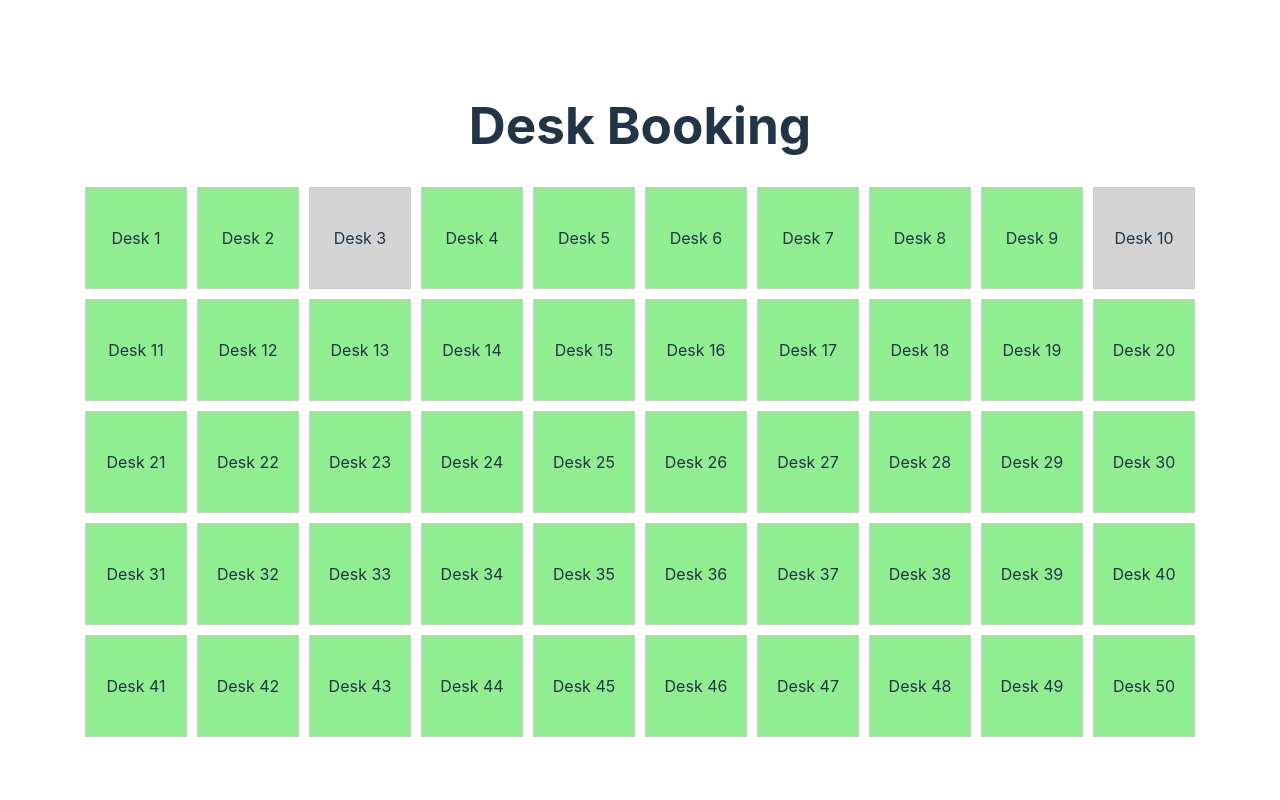
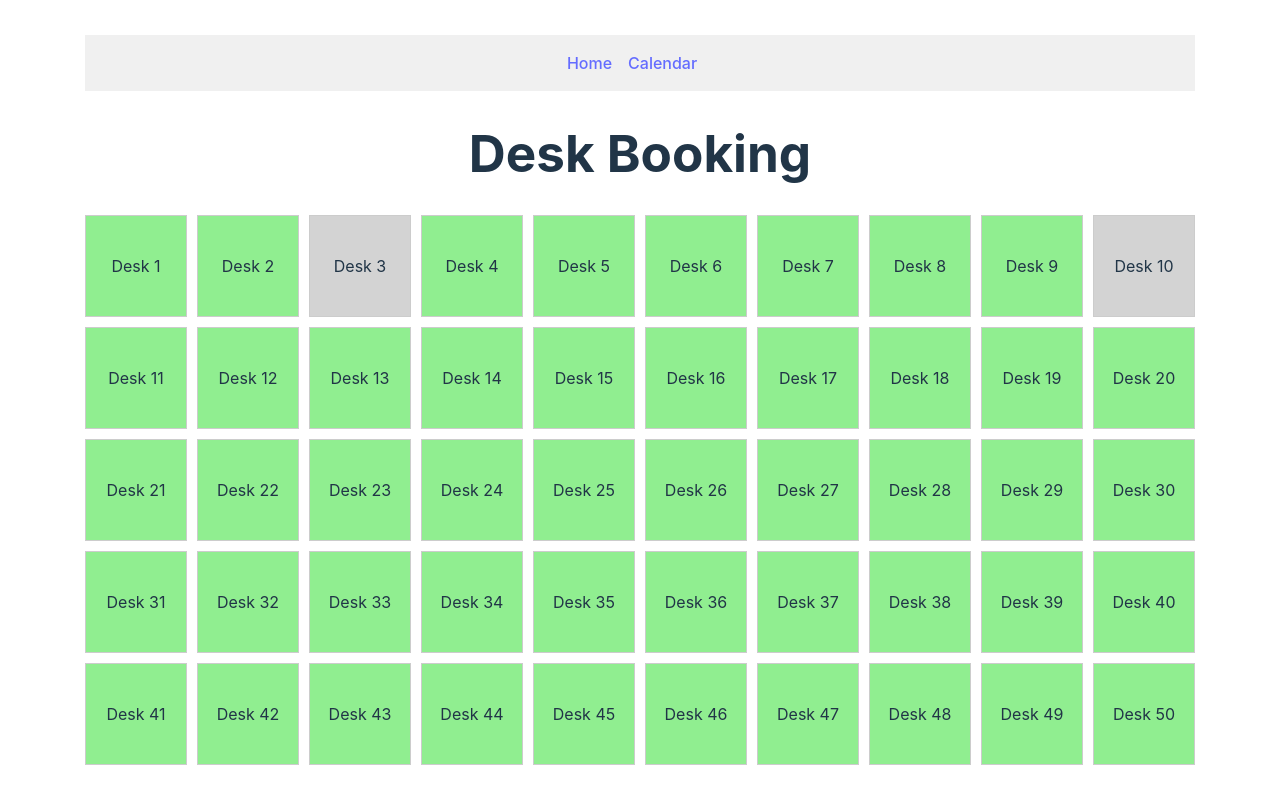
Before and after one commit to eediallo/deskeando, a React (Vite) app in the folder web/: page / in a window 1280 px wide. Built offline with nearby package versions, Linux system fonts and the light colour scheme.

Commit message:
feat: restructure App component to include Header and CalendarView routes

```diff
--- a/web/src/App.jsx
+++ b/web/src/App.jsx
@@ -1,15 +1,21 @@
 import { Route, Routes } from "react-router";
 
 import "./App.css";
+import Header from "./components/Header";
 import About from "./pages/About.jsx";
+import CalendarView from "./pages/CalendarView.jsx";
 import Home from "./pages/Home.jsx";
 
 function App() {
 	return (
-		<Routes>
-			<Route path="/" element={<Home />} />
-			<Route path="/nested/about/path" element={<About />} />
-		</Routes>
+		<div>
+			<Header />
+			<Routes>
+				<Route path="/" element={<Home />} />
+				<Route path="/calendar" element={<CalendarView />} />
+				<Route path="/nested/about/path" element={<About />} />
+			</Routes>
+		</div>
 	);
 }
 
```
